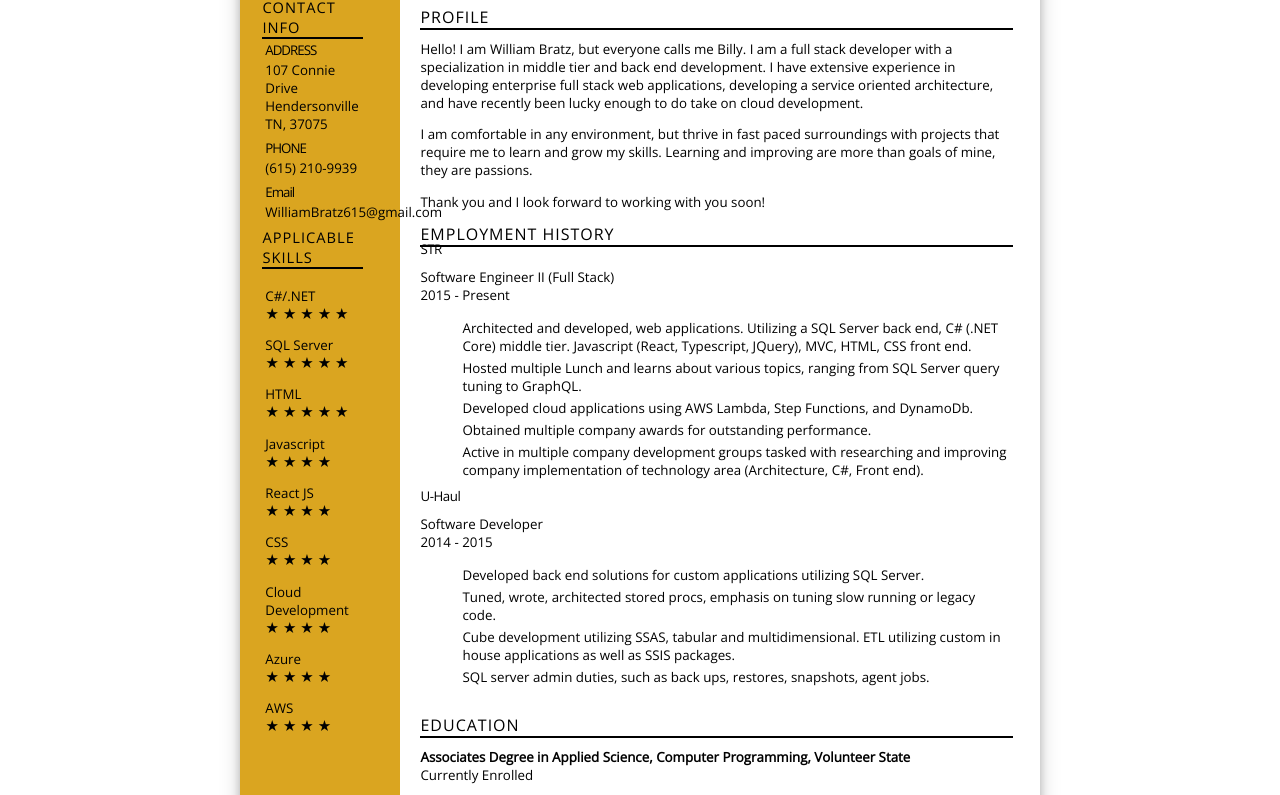
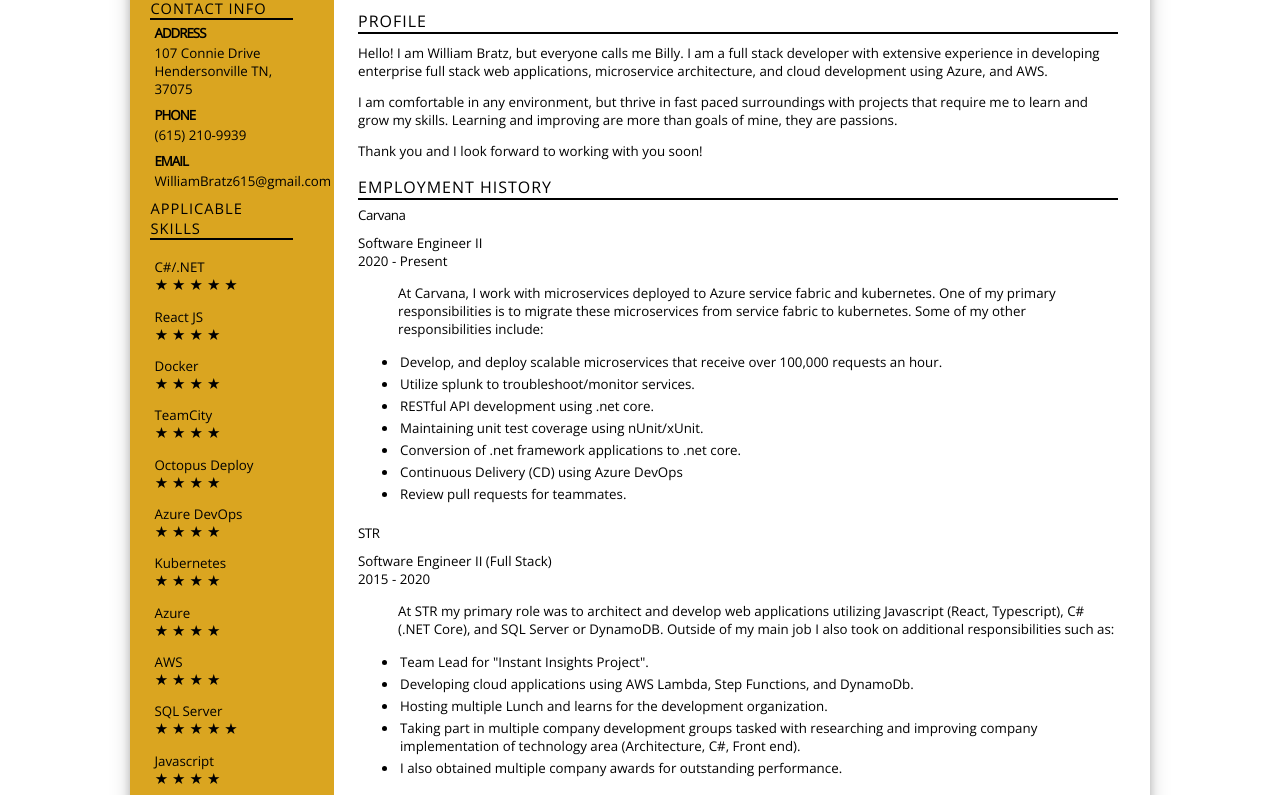
Before and after one commit to wbratz/williambratzdotcom, a Next.js app: page /resume in a window 1280 px wide. Shown: the part 278-1073 px from the top of the page. Built offline with nearby package versions, Linux system fonts and the light colour scheme.

Commit message:
updates resume, fixes some formatting, still not mobile friendly :( (#36)
Co-authored-by: Billy <williambratz00@gmail.com>

```diff
--- a/pages/resume.tsx
+++ b/pages/resume.tsx
@@ -16,15 +16,21 @@
         </div>
         <div className={styles.resumeSidebar}>
           <div className={styles.resumeInfo}>CONTACT INFO</div>
-          <div className={styles.resumeSubInfo}>ADDRESS</div>
+          <div className={styles.resumeSubInfo}>
+            <b>ADDRESS</b>
+          </div>
           <div className={styles.resumeInfoContent}>
             107 Connie Drive
             <br></br>
             Hendersonville TN, 37075
           </div>
-          <div className={styles.resumeSubInfo}>PHONE</div>
+          <div className={styles.resumeSubInfo}>
+            <b>PHONE</b>
+          </div>
           <div className={styles.resumeInfoContent}>(615) 210-9939</div>
-          <div className={styles.resumeSubInfo}>Email</div>
+          <div className={styles.resumeSubInfo}>
+            <b>EMAIL</b>
+          </div>
           <div className={styles.resumeInfoContent}>
             WilliamBratz615@gmail.com
           </div>
@@ -34,27 +40,27 @@
             C#/.NET
             <br></br> &#9733; &#9733; &#9733; &#9733; &#9733;
             <p>
-              SQL Server
-              <br></br> &#9733; &#9733; &#9733; &#9733; &#9733;
-            </p>
-            <p>
-              HTML
-              <br></br> &#9733; &#9733; &#9733; &#9733; &#9733;
-            </p>
-            <p>
-              Javascript
-              <br></br> &#9733; &#9733; &#9733; &#9733;
-            </p>
-            <p>
               React JS
               <br></br> &#9733; &#9733; &#9733; &#9733;
             </p>
             <p>
-              CSS
+              Docker
               <br></br> &#9733; &#9733; &#9733; &#9733;
             </p>
             <p>
-              Cloud Development
+              TeamCity
+              <br></br> &#9733; &#9733; &#9733; &#9733;
+            </p>
+            <p>
+              Octopus Deploy
+              <br></br> &#9733; &#9733; &#9733; &#9733;
+            </p>
+            <p>
+              Azure DevOps
+              <br></br> &#9733; &#9733; &#9733; &#9733;
+            </p>
+            <p>
+              Kubernetes
               <br></br> &#9733; &#9733; &#9733; &#9733;
             </p>
             <p>
@@ -65,17 +71,31 @@
               AWS
               <br></br> &#9733; &#9733; &#9733; &#9733;
             </p>
+            <p>
+              SQL Server
+              <br></br> &#9733; &#9733; &#9733; &#9733; &#9733;
+            </p>
+            <p>
+              Javascript
+              <br></br> &#9733; &#9733; &#9733; &#9733;
+            </p>
+            <p>
+              HTML
+              <br></br> &#9733; &#9733; &#9733; &#9733; &#9733;
+            </p>
+            <p>
+              CSS
+              <br></br> &#9733; &#9733; &#9733; &#9733;
+            </p>
           </div>
         </div>
         <div className={styles.resumeMainbar}>
           <div className={styles.resumeMainHeading}>PROFILE</div>
           <div className={styles.resumeMainContent}>
             Hello! I am William Bratz, but everyone calls me Billy. I am a full
-            stack developer with a specialization in middle tier and back end
-            development. I have extensive experience in developing enterprise
-            full stack web applications, developing a service oriented
-            architecture, and have recently been lucky enough to do take on
-            cloud development.
+            stack developer with extensive experience in developing enterprise
+            full stack web applications, microservice architecture, and cloud
+            development using Azure, and AWS.
             <p></p>I am comfortable in any environment, but thrive in fast paced
             surroundings with projects that require me to learn and grow my
             skills. Learning and improving are more than goals of mine, they are
@@ -83,55 +103,57 @@
             <p></p> Thank you and I look forward to working with you soon!
           </div>
           <div className={styles.resumeMainHeading}>EMPLOYMENT HISTORY</div>
+          <div className={styles.resumeMainInfo}>Carvana</div>
+          <div className={styles.resumeMainContent}>
+            Software Engineer II
+            <br></br>2020 - Present
+            <ul>
+              <p>
+                At Carvana, I work with microservices deployed to Azure service
+                fabric and kubernetes. One of my primary responsibilities is to
+                migrate these microservices from service fabric to kubernetes.
+                Some of my other responsibilities include:
+              </p>
+              <li>
+                Develop, and deploy scalable microservices that receive over
+                100,000 requests an hour.
+              </li>
+              <li>Utilize splunk to troubleshoot/monitor services.</li>
+              <li>RESTful API development using .net core.</li>
+              <li>Maintaining unit test coverage using nUnit/xUnit.</li>
+              <li>Conversion of .net framework applications to .net core.</li>
+              <li>Continuous Delivery (CD) using Azure DevOps</li>
+              <li>Review pull requests for teammates.</li>
+            </ul>
+          </div>
           <div className={styles.resumeMainInfo}>STR</div>
           <div className={styles.resumeMainContent}>
             Software Engineer II (Full Stack)
-            <br></br>2015 - Present
+            <br></br>2015 - 2020
             <ul>
+              <p>
+                At STR my primary role was to architect and develop web
+                applications utilizing Javascript (React, Typescript), C# (.NET
+                Core), and SQL Server or DynamoDB. Outside of my main job I also
+                took on additional responsibilities such as:
+              </p>
+              <li>Team Lead for "Instant Insights Project".</li>
               <li>
-                Architected and developed, web applications. Utilizing a SQL
-                Server back end, C# (.NET Core) middle tier. Javascript (React,
-                Typescript, JQuery), MVC, HTML, CSS front end.
-              </li>
-              <li>
-                Hosted multiple Lunch and learns about various topics, ranging
-                from SQL Server query tuning to GraphQL.
-              </li>
-              <li>
-                Developed cloud applications using AWS Lambda, Step Functions,
+                Developing cloud applications using AWS Lambda, Step Functions,
                 and DynamoDb.
               </li>
               <li>
-                Obtained multiple company awards for outstanding performance.
+                Hosting multiple Lunch and learns for the development
+                organization.
               </li>
               <li>
-                Active in multiple company development groups tasked with
+                Taking part in multiple company development groups tasked with
                 researching and improving company implementation of technology
                 area (Architecture, C#, Front end).
               </li>
-            </ul>
-          </div>
-          <div className={styles.resumeMainInfo}>U-Haul</div>
-          <div className={styles.resumeMainContent}>
-            Software Developer
-            <br></br>2014 - 2015
-            <ul>
               <li>
-                Developed back end solutions for custom applications utilizing
-                SQL Server.
-              </li>
-              <li>
-                Tuned, wrote, architected stored procs, emphasis on tuning slow
-                running or legacy code.
-              </li>
-              <li>
-                Cube development utilizing SSAS, tabular and multidimensional.
-                ETL utilizing custom in house applications as well as SSIS
-                packages.
-              </li>
-              <li>
-                SQL server admin duties, such as back ups, restores, snapshots,
-                agent jobs.
+                I also obtained multiple company awards for outstanding
+                performance.
               </li>
             </ul>
           </div>
@@ -142,7 +164,13 @@
               Volunteer State
             </b>
             <br></br>
-            Currently Enrolled
+            2021 - 2022
+            <br></br>
+            <b>
+              <Link href="https://www.volstate.edu/news/spring-2021-deans-list-and-honor-roll">
+                2021 Dean's List
+              </Link>
+            </b>
           </div>
           <div className={styles.resumeMainContent}>
             <b>
@@ -169,8 +197,7 @@
             Personal website to test out languages, coding paradigms, and
             general technology related fun.
             <br></br>
-            Uses Next JS, React, deployed to Heroku utilizing CI/CD when merged
-            to master.
+            Uses Next JS, React, deployed to Heroku with CD.
           </div>
           <div className={styles.resumeMainContent}>
             <b>
@@ -182,9 +209,8 @@
             stillbirth of our daughter Sunny.
             <br></br>
             Uses React, .NET Core 3.1 Api. Azure SQL Server database. Custom
-            stripe integration, 100% running in the cloud utilizing Azure App
-            Services, front end is containerized using docker. CI/CD using Azure
-            DevOps pipelines.
+            stripe integration, Azure App Services, front end is containerized
+            using docker. CD using Azure DevOps.
           </div>
         </div>
       </div>
--- a/styles/Resume.module.css
+++ b/styles/Resume.module.css
@@ -1,5 +1,6 @@
 .resumeContainer {
   max-width: 1500px;
+  min-width: 1020px;
   display: flex;
   flex-direction: row;
   align-items: stretch;
@@ -44,14 +45,15 @@
 }
 
 .resumeSidebar {
-  width: 20%;
-  padding: 0 0.5rem;
+  padding-left: 0px;
   padding-bottom: 50px;
   display: flex;
   flex-direction: column;
   align-items: flex-start;
   background-color: goldenrod;
   align-self: stretch;
+  flex-shrink: 0;
+  flex-grow: 1;
 }
 
 .resumeInfo {
@@ -109,7 +111,7 @@
 
 .resumeMainInfo {
   margin-left: 0%;
-  margin-top: -20px;
+  margin-top: -10px;
   padding-top: 0px;
   padding: 2%;
   padding-bottom: 0px;
@@ -131,6 +133,7 @@
 
 .resumeMainContent li {
   padding: 2px;
+  list-style: disc;
 }
 
 .resumeMainContent a {
```
